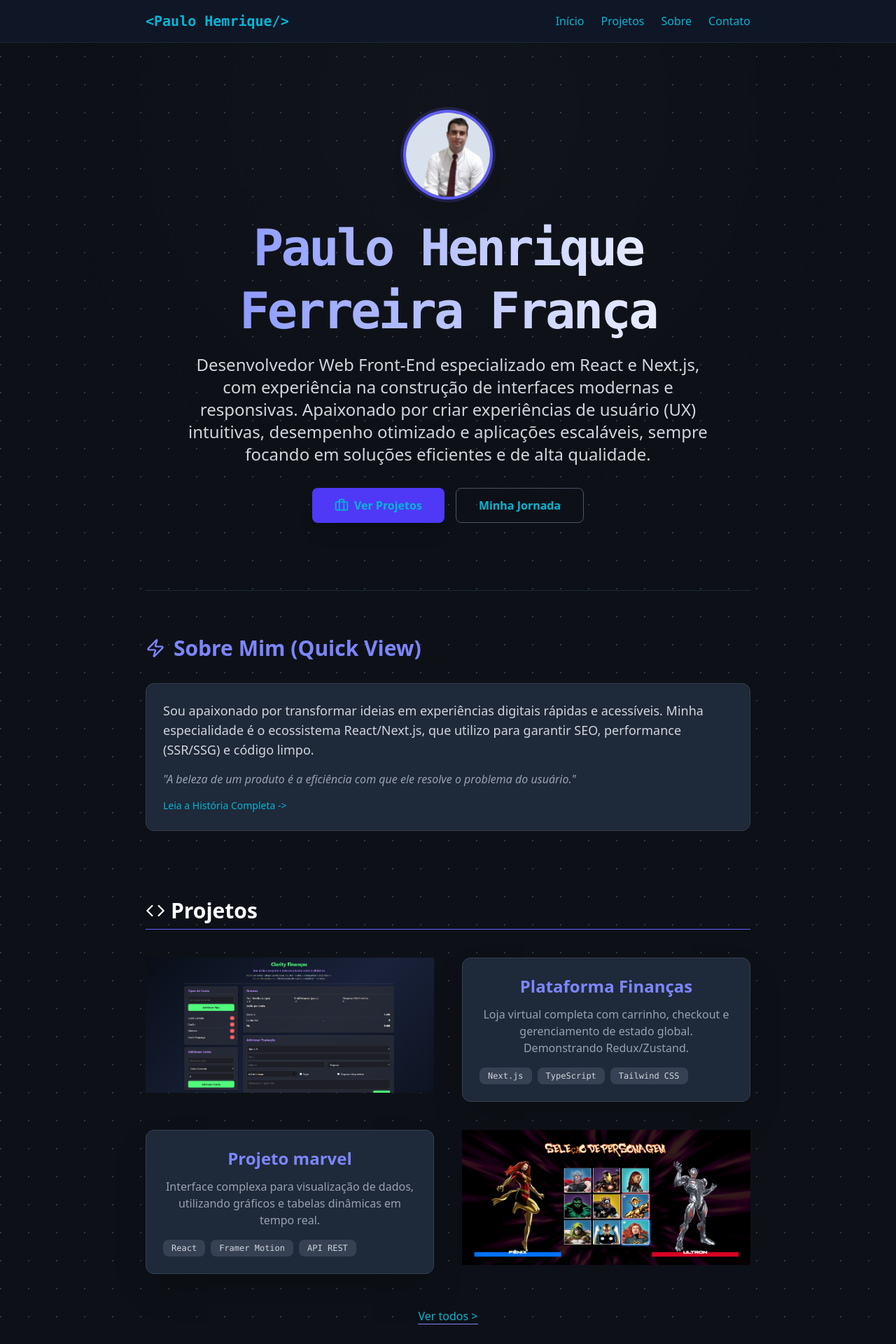
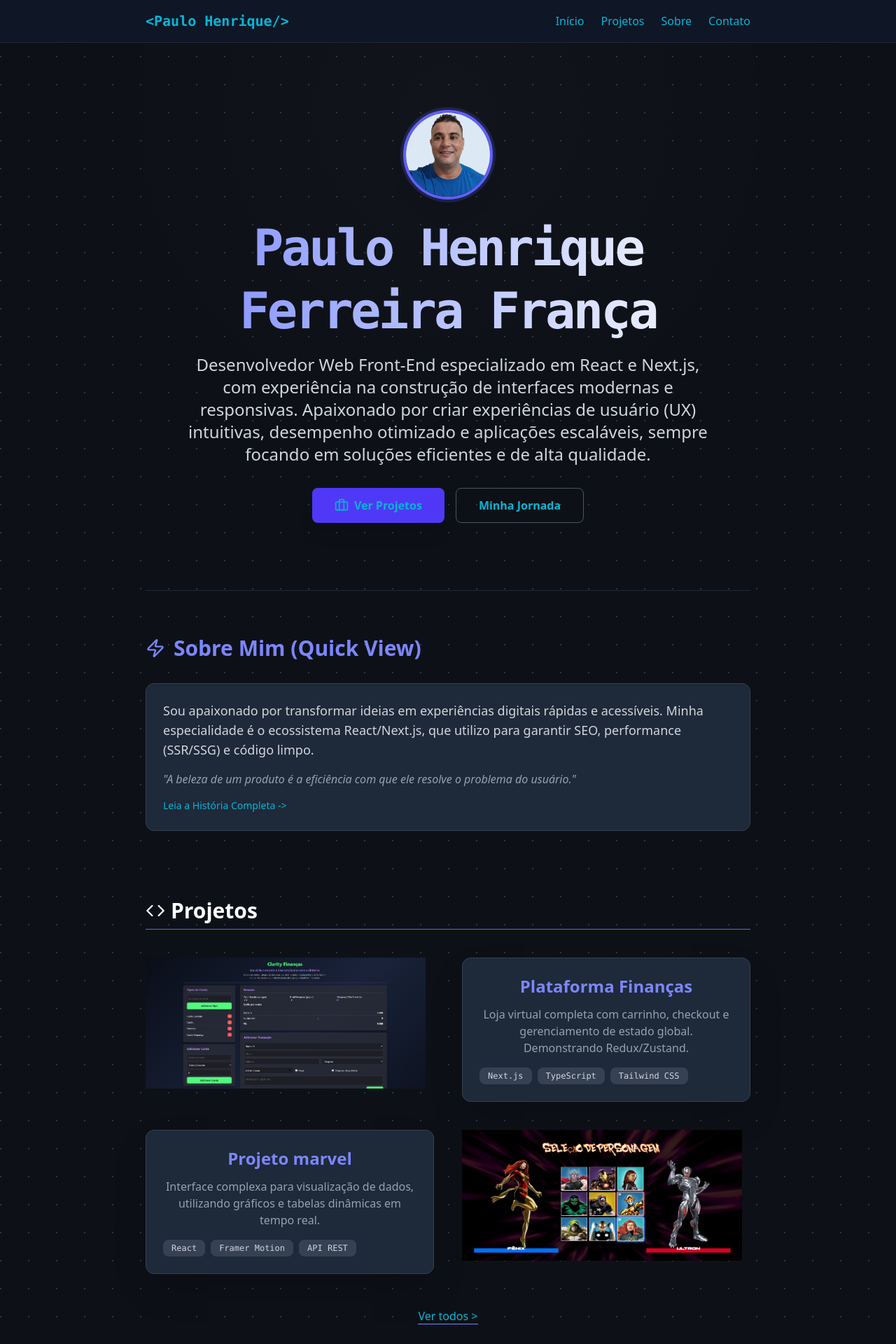
Before and after one commit to PauloHenrique993940/paulo-front-emd, a Next.js app: page / in a window 1280 px wide. Shown: the top 1920 px of the page at 70% size. Built offline with nearby package versions, Linux system fonts and the light colour scheme.

Commit message:
Ajustando idioma da página

```diff
--- a/pages/_document.js
+++ b/pages/_document.js
@@ -1,8 +1,8 @@
-import { Html, Head, Main, NextScript } from "next/document";
+import { Html, Head, Main, NextScript } from 'next/document';
 
 export default function Document() {
   return (
-    <Html lang="en">
+    <Html lang="pt-BR">
       <Head />
       <body className="antialiased">
         <Main />
--- a/pages/contato.js
+++ b/pages/contato.js
@@ -135,7 +135,7 @@ export default function ContatoPage() {
 
             {/* Rodapé */}
             <footer className="w-full bg-gray-800 text-gray-500 text-center py-4 text-sm border-t border-gray-700">
-                &copy; {new Date().getFullYear()} [Seu Nome].
+                &copy; {new Date().getFullYear()} [Paulo Henrique].
             </footer>
         </div>
     );
--- a/pages/index.js
+++ b/pages/index.js
@@ -1,13 +1,13 @@
-"use client"
+"use client";
 import Image from "next/image";
 import Link from "next/link";
 import { Geist, Geist_Mono } from "next/font/google";
 
-// Importa ícones da biblioteca Lucide-React
+
 import { Menu, X, Github, Linkedin, Mail, Code, Zap, Briefcase } from "lucide-react";
 import { useState } from "react";
 
-// Configuração das fontes (conforme seu código original)
+
 const geistSans = Geist({
   variable: "--font-geist-sans",
   subsets: ["latin"],
@@ -18,7 +18,7 @@ const geistMono = Geist_Mono({
   subsets: ["latin"],
 });
 
-// --- Componente Header (Menu de Navegação Responsivo) ---
+
 const Header = () => {
   const [isOpen, setIsOpen] = useState(false);
 
@@ -37,7 +37,7 @@ const Header = () => {
           href="/"
           className={`${geistMono.variable} font-mono text-xl font-bold text-indigo-400 hover:text-indigo-300 transition-colors`}
         >
-          &lt;Paulo Hemrique/&gt;
+          &lt;Paulo Henrique/&gt;
         </Link>
 
         {/* Menu Desktop */}
@@ -107,7 +107,7 @@ export default function Home() {
           <div className="relative w-32 h-32 mx-auto mb-6 rounded-full overflow-hidden border-4 border-indigo-500 shadow-xl ring-4 ring-indigo-500/20">
             {/* Otimização de Imagem */}
             <Image
-              src="/perfil.png"
+              src="/paulo.png"
               alt="Avatar do Desenvolvedor"
               layout="fill"
               objectFit="cover"
@@ -184,9 +184,11 @@ export default function Home() {
           </h2>
 
           <div className="grid md:grid-cols-2 gap-10 text-center">
-            <img
-              src={'./controlefinanceiro.png'}
+            <Image
+              src="/controlefinanceiro.png"
               alt="Projeto 1"
+              width={400}
+              height={250}
               className="cardImagen"
             />
             <ProjectCard
@@ -201,7 +203,13 @@ export default function Home() {
               techs={['React', 'Framer Motion', 'API REST']}
               link="https://paulohenrique993940.github.io/projeto-marvel-mapadev-week-final-main/"
             />
-            <img src={'./hero.png'} alt="Projeto 1" className="cardImagen" />
+            <Image
+              src="/hero.png"
+              alt="Projeto 1"
+              width={400}
+              height={250}
+              className="cardImagen"
+            />
           </div>
 
           <div className="text-center mt-12">
--- a/pages/sobre.js
+++ b/pages/sobre.js
@@ -1,11 +1,9 @@
-// pages/sobre.js
+"use client";
 
 import Image from "next/image";
 import Link from "next/link";
 import { Geist, Geist_Mono } from "next/font/google";
 import { Code, Briefcase, Zap, GraduationCap, TextAlignCenter } from "lucide-react";
-
-// Importações de Fontes (Assumindo que estão configuradas globalmente, mas incluídas para clareza)
 const geistSans = Geist({ variable: "--font-geist-sans", subsets: ["latin"] });
 const geistMono = Geist_Mono({ variable: "--font-geist-mono", subsets: ["latin"] });
 
@@ -27,7 +25,7 @@ const Header = () => (
     </header>
 );
 
-// --- Componente da Página Sobre Mim ---
+
 export default function SobrePage() {
     return (
       <div
```
Also changed, not shown: public/fundo_cli.png (added), public/paulo.png (added).
